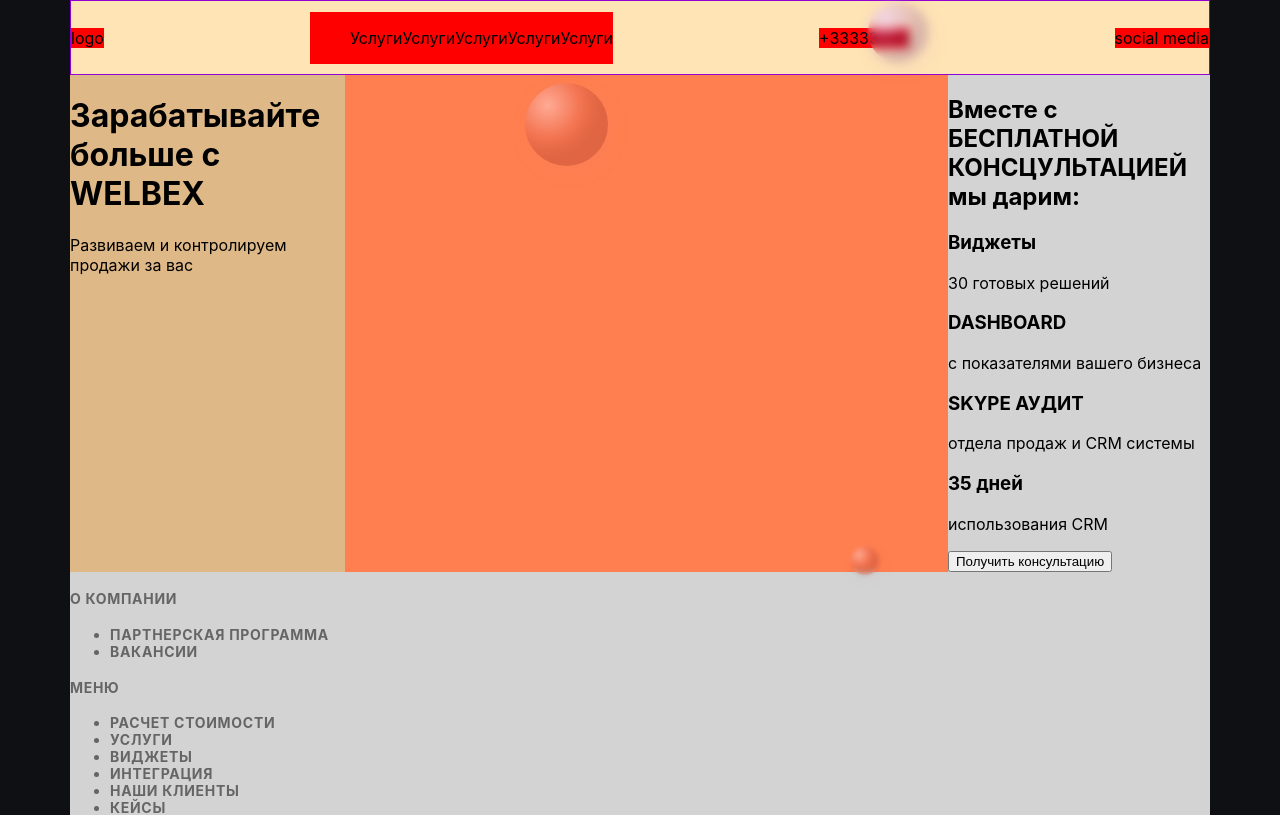
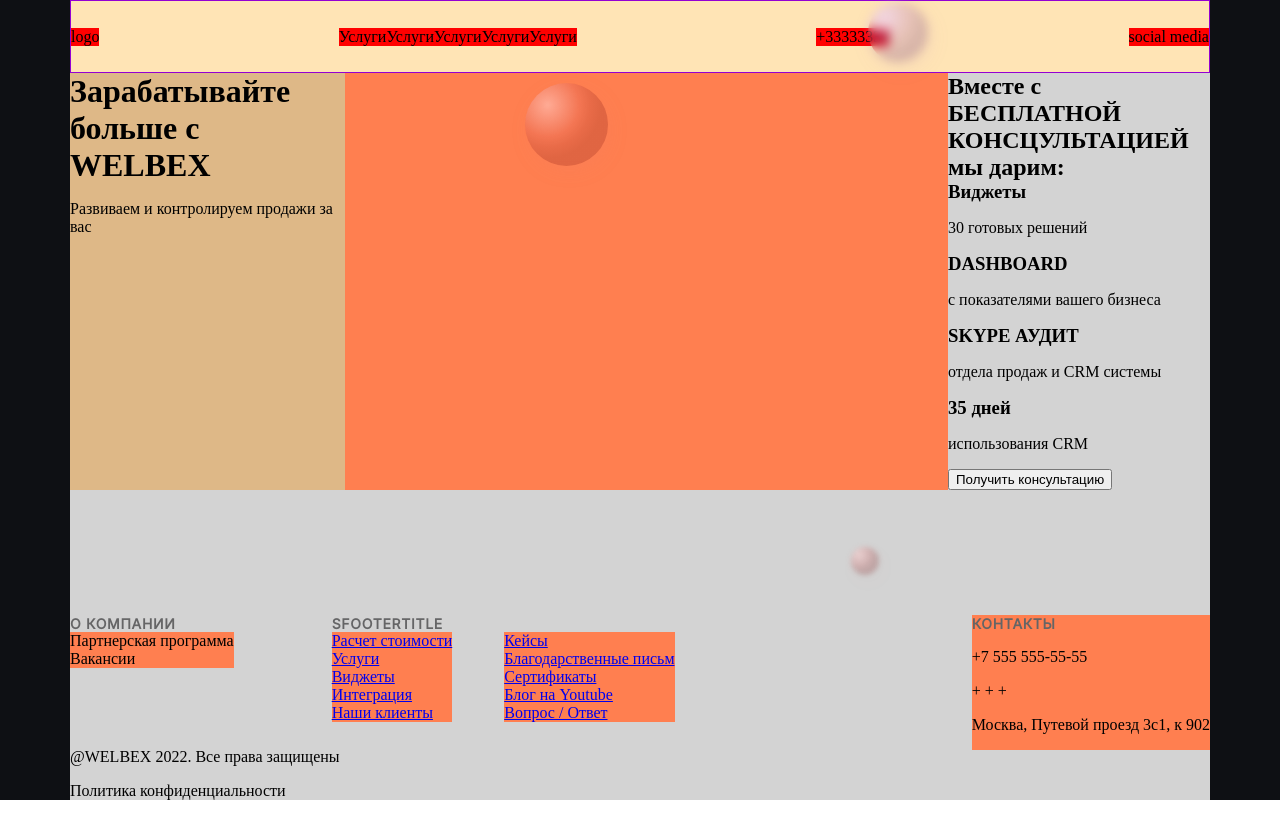
Before and after one commit to AlekseiCherenkevich/amo-crm-test-task, a React (Create React App) app: page / in a window 1280 px wide. Shown: the top 815 px of the page. Built offline with nearby package versions, Linux system fonts and the light colour scheme.

Commit message:
feat: add styled components

```diff
--- a/src/app/App.tsx
+++ b/src/app/App.tsx
@@ -23,10 +23,13 @@
   position: relative;
   background-color: #0e1014;
   width: 100%;
+  height: 100vh;
 `
 const Container = styled.div`
+  position: relative;
   margin: 0 auto;
   width: 100%;
+  height: 100vh;
   max-width: 1140px;
   background-color: lightgrey;
 `
--- a/src/components/Footer.tsx
+++ b/src/components/Footer.tsx
@@ -4,46 +4,67 @@
 
 export const Footer = () => {
   return (
-    <SFooterTitle>
-      <div>
+    <SFooter>
+      <SFooterItemsWrapper>
         <div>
-          <h4>О КОМПАНИИ</h4>
-          <ul>
+          <SFooterTitle>О КОМПАНИИ</SFooterTitle>
+          <SFooterLinksList>
             <li>Партнерская программа</li>
             <li>Вакансии</li>
-          </ul>
+          </SFooterLinksList>
         </div>
         <div>
-          <h4>МЕНЮ</h4>
-          <ul>
-            <li>Расчет стоимости</li>
-            <li>Услуги</li>
-            <li>Виджеты</li>
-            <li>Интеграция</li>
-            <li>Наши клиенты</li>
-            <li>Кейсы</li>
-            <li>Благодарственные письм</li>
-            <li>Сертификаты</li>
-            <li>Блог на Youtube</li>
-            <li>Вопрос / Ответ</li>
-          </ul>
+          <SFooterTitle>SFooterTitle</SFooterTitle>
+          <SFooterLinksList>
+            <li>
+              <a href="#">Расчет стоимости</a>
+            </li>
+            <li>
+              <a href="#">Услуги</a>
+            </li>
+            <li>
+              <a href="#">Виджеты</a>
+            </li>
+            <li>
+              <a href="#">Интеграция</a>
+            </li>
+            <li>
+              <a href="#">Наши клиенты</a>
+            </li>
+            <li>
+              <a href="#">Кейсы</a>
+            </li>
+            <li>
+              <a href="#">Благодарственные письм</a>
+            </li>
+            <li>
+              <a href="#">Сертификаты</a>
+            </li>
+            <li>
+              <a href="#">Блог на Youtube</a>
+            </li>
+            <li>
+              <a href="#">Вопрос / Ответ</a>
+            </li>
+          </SFooterLinksList>
         </div>
         <div>
-          <h4>Контакты</h4>
+          <SFooterTitle>Контакты</SFooterTitle>
           <p>+7 555 555-55-55</p>
           <div> + + + </div>
           <p>Москва, Путевой проезд 3с1, к 902</p>
         </div>
-      </div>
+      </SFooterItemsWrapper>
       <div>
         <p> @WELBEX 2022. Все права защищены</p>
         <a>Политика конфиденциальности</a>
       </div>
-    </SFooterTitle>
+    </SFooter>
   )
 }
 
 export const SFooterTitle = styled.h4`
+  font-family: Inter-Regular, sans-serif;
   font-weight: 700;
   font-size: 14px;
   line-height: 17px;
@@ -51,3 +72,41 @@
   text-transform: uppercase;
   color: #656566;
 `
+
+export const SFooterLinksList = styled.ul`
+  height: 100px;
+  display: flex;
+  flex-direction: column;
+  flex-wrap: wrap;
+  list-style-type: none;
+  //background-color: red;
+  margin-right: 46px;
+  & li {
+    background-color: coral;
+    margin-right: 52px;
+  }
+`
+
+export const SFooterItemsWrapper = styled.div`
+  position: relative;
+  display: flex;
+  & div:last-child {
+    position: absolute;
+    right: 0;
+    background-color: coral;
+  }
+
+  @media (max-width: 870px) {
+    flex-direction: column;
+
+    & div:last-child {
+      position: static;
+    }
+  }
+`
+
+const SFooter = styled.footer`
+  position: absolute;
+  width: 100%;
+  bottom: 0;
+`
--- a/src/components/Header.tsx
+++ b/src/components/Header.tsx
@@ -27,7 +27,7 @@
     list-style: none;
   }
 `
-export const SHeader = styled.div`
+export const SHeader = styled.header`
   height: 73px;
   border: 1px solid darkviolet;
   background-color: moccasin;
--- a/src/components/MainPage.tsx
+++ b/src/components/MainPage.tsx
@@ -38,18 +38,15 @@
     </SMainPage>
   )
 }
-
 const SMainPage = styled.div`
   display: flex;
   justify-content: space-between;
   background-color: coral;
 `
-
 const SMainPageMotto = styled.div`
   max-width: 275px;
   background-color: burlywood;
 `
-
 const SMainPageGifts = styled.div`
   max-width: 262px;
   background-color: lightgrey;
--- a/src/index.css
+++ b/src/index.css
@@ -28,16 +28,19 @@
   src: local("Inter-Regular"), url("common/fonts/Inter-Regular.ttf") format('truetype');
 }
 
+* {
+  box-sizing: border-box;
+}
+
 body {
   margin: 0;
-  font-family: -apple-system, BlinkMacSystemFont, 'Segoe UI', 'Roboto', 'Oxygen',
-    'Ubuntu', 'Cantarell', 'Fira Sans', 'Droid Sans', 'Helvetica Neue',
-    sans-serif;
-  -webkit-font-smoothing: antialiased;
-  -moz-osx-font-smoothing: grayscale;
 }
 
-code {
-  font-family: source-code-pro, Menlo, Monaco, Consolas, 'Courier New',
-    monospace;
+h1, h2, h3, h4, h5 {
+  margin: 0;
 }
+
+ul {
+  padding: 0;
+  margin: 0;
+}
```
